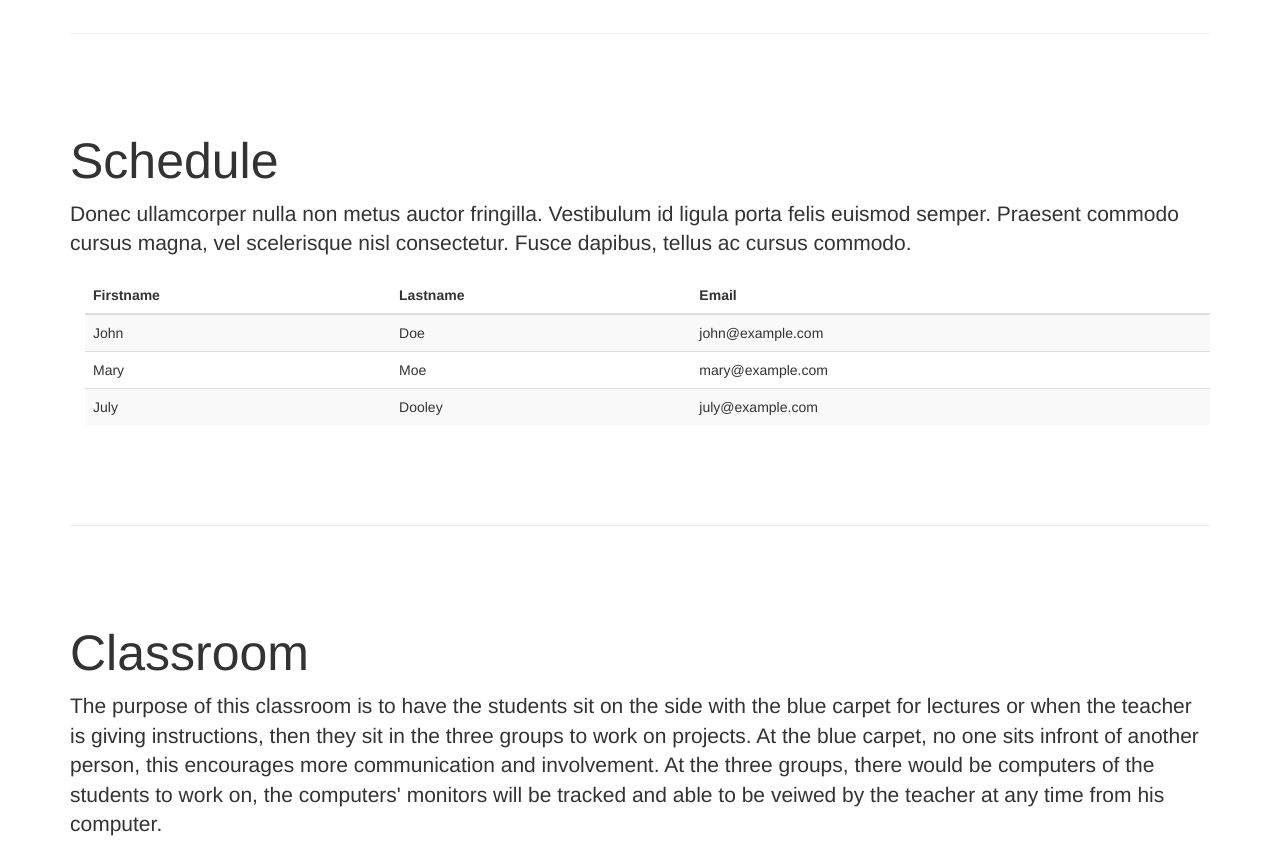
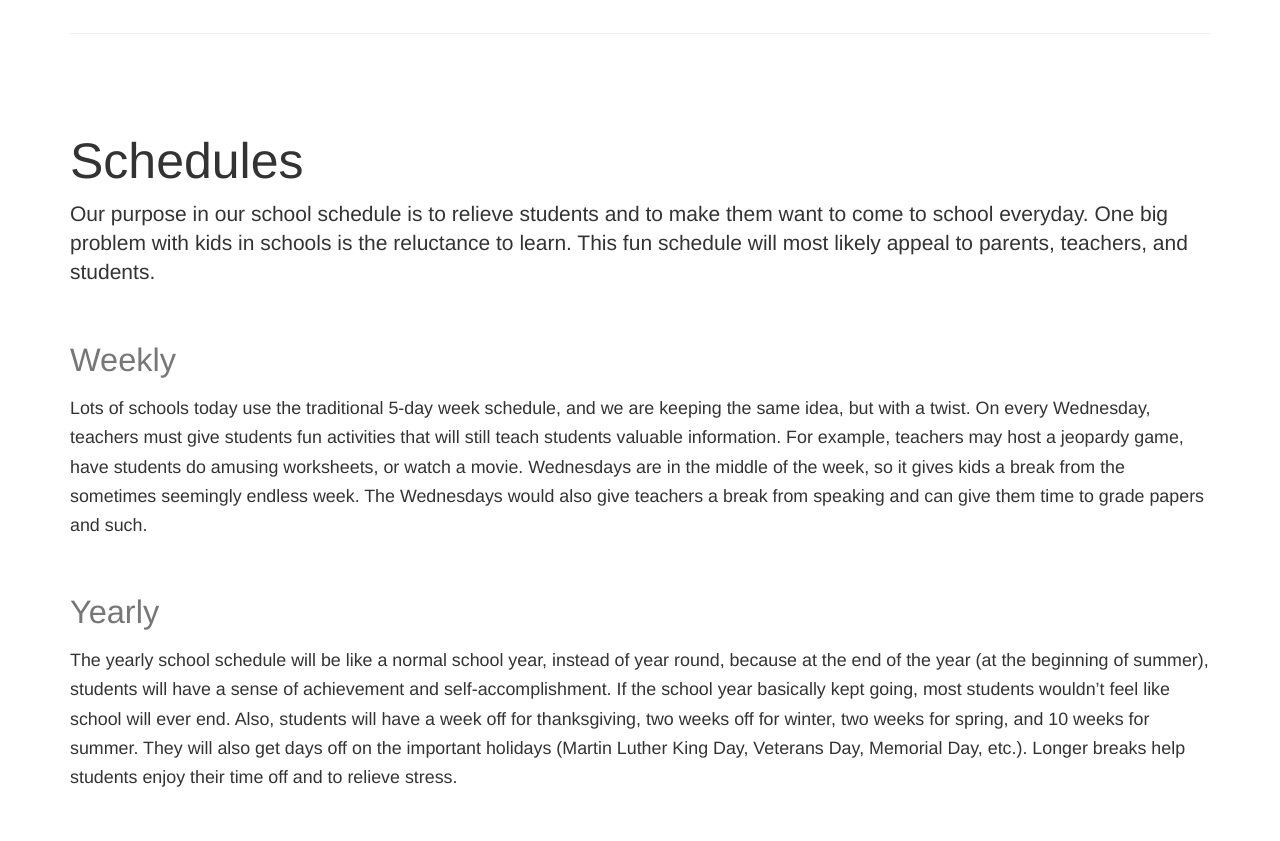
Before and after one commit to idougherty/idougherty.github.io, a plain HTML site: page project1/index.html in a window 1280 px wide. Shown: the part 1680-2521 px from the top of the page. Drawn offline with Linux system fonts and the light colour scheme.

Commit message:
Added content to schedule

```diff
--- a/project1/index.html
+++ b/project1/index.html
@@ -98,36 +98,18 @@
 
             <!-- Second Featurette -->
             <div class="featurette" id="schedule">
-                <h2 class="featurette-heading">Schedule</h2>
-                <p class="lead">Donec ullamcorper nulla non metus auctor fringilla. Vestibulum id ligula porta felis euismod semper. Praesent commodo cursus magna, vel scelerisque nisl consectetur. Fusce dapibus, tellus ac cursus commodo.</p>
-                <div class="container">
-                  <table class="table table-striped">
-                    <thead>
-                      <tr>
-                        <th>Firstname</th>
-                        <th>Lastname</th>
-                        <th>Email</th>
-                      </tr>
-                    </thead>
-                    <tbody>
-                      <tr>
-                        <td>John</td>
-                        <td>Doe</td>
-                        <td>john@example.com</td>
-                      </tr>
-                      <tr>
-                        <td>Mary</td>
-                        <td>Moe</td>
-                        <td>mary@example.com</td>
-                      </tr>
-                      <tr>
-                        <td>July</td>
-                        <td>Dooley</td>
-                        <td>july@example.com</td>
-                      </tr>
-                    </tbody>
-                  </table>
-                </div>
+                <h2 class="featurette-heading">Schedules</h2>
+                <p class="lead">Our purpose in our school schedule is to relieve students and to make them want to come to school everyday. One big problem with kids in schools is the reluctance to learn. This fun schedule will most likely appeal to parents, teachers, and students.</p>
+            </div>
+
+            <div class="featurette" id="schedule">
+                <h2 class="featurette-heading"><small>Weekly</small></h2>
+                <p class="lead"><small>Lots of schools today use the traditional 5-day week schedule, and we are keeping the same idea, but with a twist. On every Wednesday, teachers must give students fun activities that will still teach students valuable information. For example, teachers may host a jeopardy game, have students do amusing worksheets, or watch a movie. Wednesdays are in the middle of the week, so it gives kids a break from the sometimes seemingly endless week. The Wednesdays would also give teachers a break from speaking and can give them time to grade papers and such.</small></p>
+            </div>
+
+            <div class="featurette" id="schedule">
+                <h2 class="featurette-heading"><small>Yearly</small></h2>
+                <p class="lead"><small>The yearly school schedule will be like a normal school year, instead of year round, because at the end of the year (at the beginning of summer), students will have a sense of achievement and self-accomplishment. If the school year basically kept going, most students wouldn’t feel like school will ever end. Also, students will have a week off for thanksgiving, two weeks off for winter, two weeks for spring, and 10 weeks for summer. They will also get days off on the important holidays (Martin Luther King Day, Veterans Day, Memorial Day, etc.). Longer breaks help students enjoy their time off and to relieve stress.</small></p>
             </div>
 
             <hr class="featurette-divider">
@@ -135,6 +117,7 @@
             <!-- Fourth Featurette -->
             <div class="featurette" id="classroom">
                 <h2 class="featurette-heading">Classroom</h2>
+                <img class="featurette-image img-rounde img-responsive pull-left" src="img/top-down.jpg">
                 <p class="lead">The purpose of this classroom is to have the students sit on the side with the blue carpet for lectures or when the teacher is giving instructions, then they sit in the three groups to work on projects. At the blue carpet, no one sits infront of another person, this encourages more communication and involvement. At the three groups, there would be computers of the students to work on, the computers' monitors will be tracked and able to be veiwed by the teacher at any time from his computer.</p>
                 <div class="container">
                   <br>
@@ -144,25 +127,20 @@
                       <li data-target="#myCarousel" data-slide-to="0" class="active"></li>
                       <li data-target="#myCarousel" data-slide-to="1"></li>
                       <li data-target="#myCarousel" data-slide-to="2"></li>
-                      <li data-target="#myCarousel" data-slide-to="3"></li>
                     </ol>
 
                     <!-- Wrapper for slides -->
                     <div class="carousel-inner" role="listbox">
                       <div class="item active">
-                        <img src="img/top-down.jpg" alt="Top Down View" style="margin-left: auto; margin-right: auto" width="460" height="345">
+                        <img src="img/front-mid.jpg" alt="Front Mid View" style="margin-left: auto; margin-right: auto" width="460px" height="345px">
                       </div>
 
                       <div class="item">
-                        <img src="img/front-mid.jpg" alt="Front Mid View" style="margin-left: auto; margin-right: auto" width="460" height="345">
+                        <img src="img/mid-right.jpg" alt="Mid right View" style="margin-left: auto; margin-right: auto" width="460px" height="345px">
                       </div>
 
                       <div class="item">
-                        <img src="img/mid-right.jpg" alt="Mid right View" style="margin-left: auto; margin-right: auto" width="460" height="345">
-                      </div>
-
-                      <div class="item">
-                        <img src="img/back-left.jpg" alt="Back Left View" style="margin-left: auto; margin-right: auto" width="460" height="345">
+                        <img src="img/back-left.jpg" alt="Back Left View" style="margin-left: auto; margin-right: auto" width="460px" height="345px">
                       </div>
                     </div>
 
```
